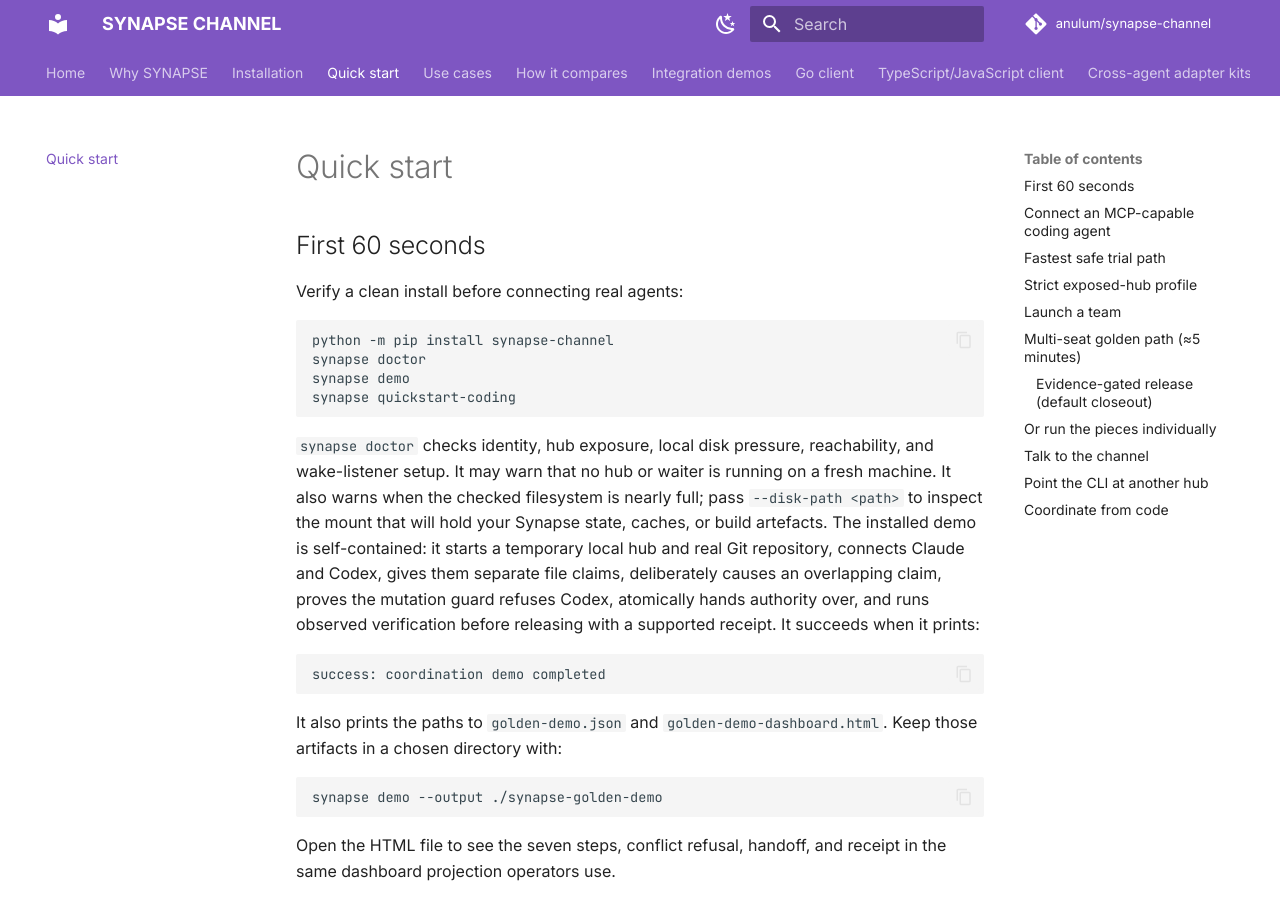
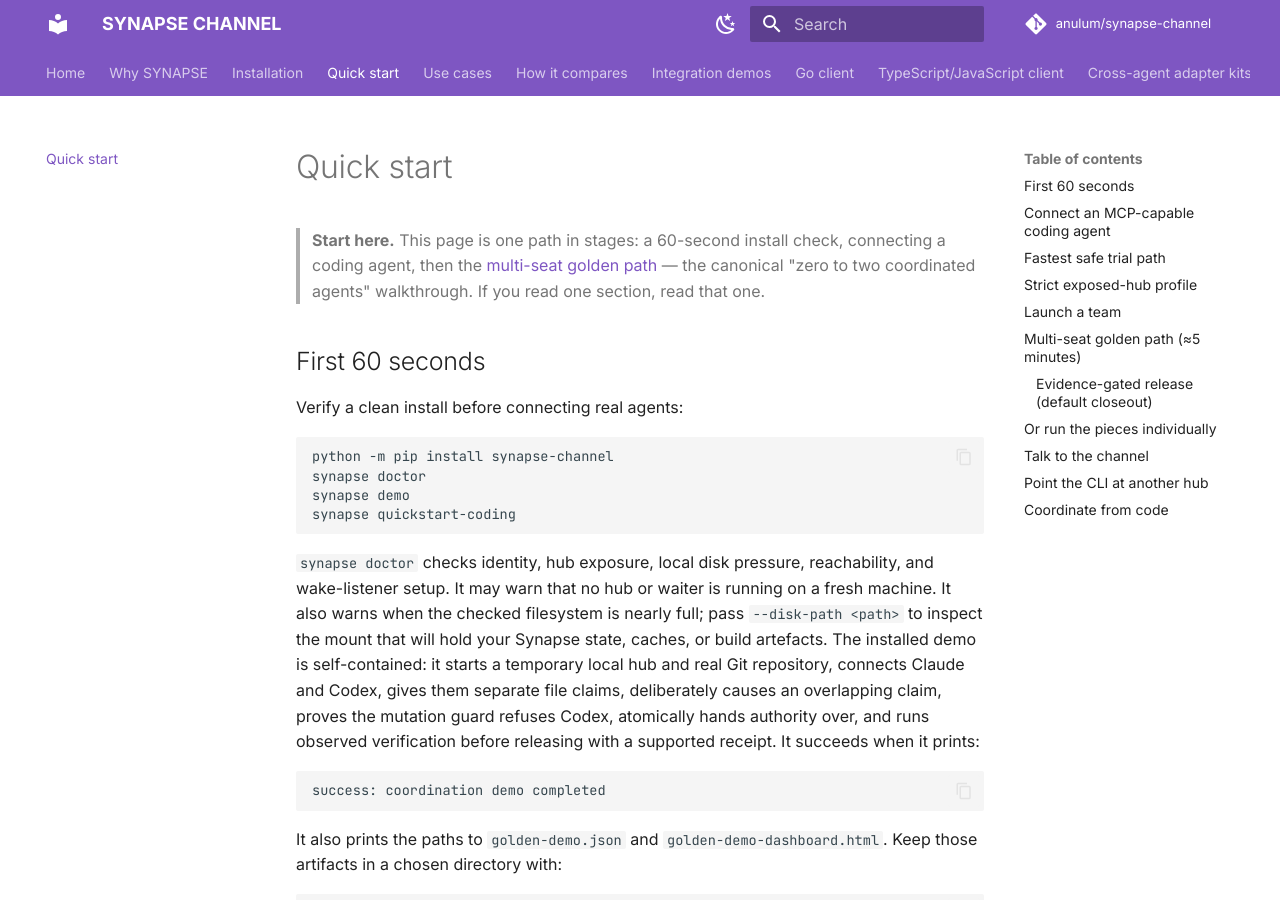
Before and after one commit to anulum/synapse-channel, an MkDocs documentation site: the page built from docs/quickstart.md, in a window 1280 px wide and 900 px high. Built offline with MkDocs 1.6.1 and Material for MkDocs 9.7.7, drawn with Linux system fonts in a browser that asks for light colours; comment, search, counter and statistics services are not loaded.

Commit message:
docs: consolidate onboarding onto one canonical golden path
The README and quickstart had four competing onboarding ramps ("First 60
seconds", "Fastest safe trial path", "Quick start" in each) with no single
"start here". Name one canonical path and frame the rest as its stages:

- README: group the local ramps under a "Getting started" heading led by a
  "the one path to follow" signpost that points at the quickstart multi-seat
  golden path; demote "Fastest safe trial path" to "Then: against a real
  repository" (a stage), and rename the fourth ramp "Quick start" to "Run a
  hub with model workers" (it is `synapse team`, not another quickstart).
- quickstart.md: add a "Start here" signpost framing the page as one path in
  stages, pointing at the multi-seat golden path as the canonical
  zero-to-two-coordinated-agents walkthrough.

The one pre-existing anchor link (#first-60-seconds) still resolves (heading
text unchanged); no other refs to the renamed headings. `mkdocs build --strict`
passes with the new internal anchor.

Docs overhaul item 3 of 7.

Seat: 4020042
Authored by Anulum Fortis & Arcane Sapience (protoscience@anulum.li)

```diff
--- a/docs/quickstart.md
+++ b/docs/quickstart.md
@@ -1,4 +1,10 @@
 # Quick start
+
+> **Start here.** This page is one path in stages: a 60-second install check,
+> connecting a coding agent, then the
+> [multi-seat golden path](#multi-seat-golden-path-5-minutes) — the canonical
+> "zero to two coordinated agents" walkthrough. If you read one section, read
+> that one.
 
 ## First 60 seconds
 
```
Also changed, not shown: README.md (+10 -3 lines).
